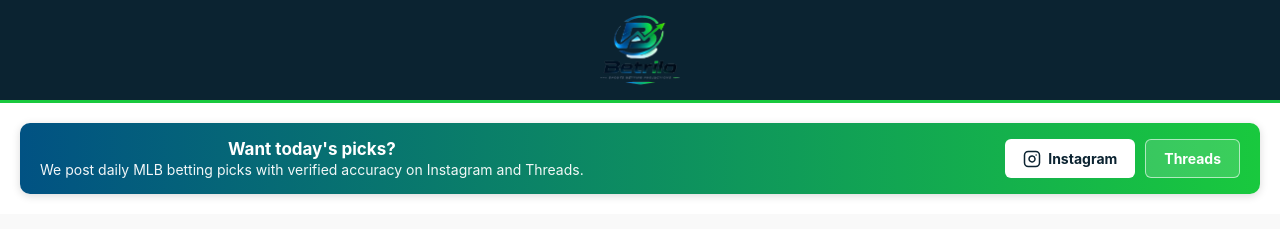
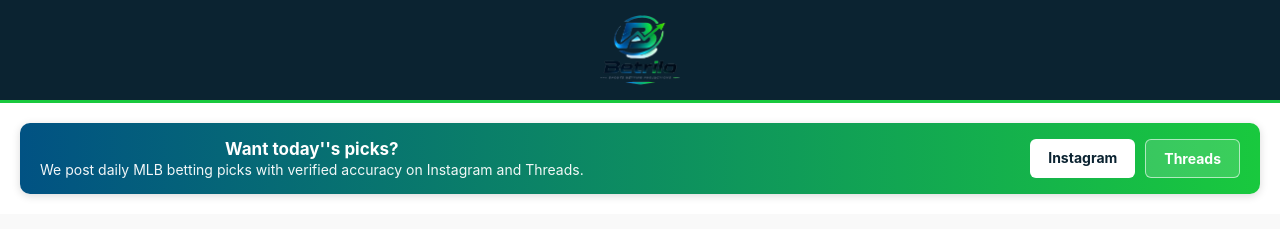
Before and after one commit to betrilopicks-ops/betrilo-analytics, a React (Create React App) app: page / in a window 1280 px wide. Shown: the top 229 px of the page. Built offline with nearby package versions, Linux system fonts and the light colour scheme.

Commit message:
Remove lucide-react icons, use text labels

```diff
--- a/src/components/Footer.jsx
+++ b/src/components/Footer.jsx
@@ -1,36 +1,15 @@
 import React from 'react';
-import { Instagram } from 'lucide-react';
 import { colors } from '../theme';
 
 export default function Footer() {
-  const linkStyle = {
-    color: colors.textMuted,
-    display: 'inline-flex',
-    alignItems: 'center',
-    gap: '6px',
-    textDecoration: 'none',
-  };
-
+  const linkStyle = { color: colors.textMuted, textDecoration: 'none' };
   return (
-    <footer style={{
-      background: colors.navy,
-      color: colors.textMuted,
-      padding: '24px',
-      marginTop: '40px',
-      textAlign: 'center',
-      fontSize: '14px',
-    }}>
+    <footer style={{ background: colors.navy, color: colors.textMuted, padding: '24px', marginTop: '40px', textAlign: 'center', fontSize: '14px' }}>
       <div style={{ display: 'flex', gap: '24px', justifyContent: 'center', marginBottom: '12px', flexWrap: 'wrap' }}>
-        <a href="https://www.instagram.com/betrilopicks/" target="_blank" rel="noopener noreferrer" style={linkStyle}>
-          <Instagram size={18} /> @betrilopicks
-        </a>
-        <a href="https://www.threads.com/@betrilopicks" target="_blank" rel="noopener noreferrer" style={linkStyle}>
-          @betrilopicks on Threads
-        </a>
+        <a href="https://www.instagram.com/betrilopicks/" target="_blank" rel="noopener noreferrer" style={linkStyle}>Instagram: @betrilopicks</a>
+        <a href="https://www.threads.com/@betrilopicks" target="_blank" rel="noopener noreferrer" style={linkStyle}>Threads: @betrilopicks</a>
       </div>
-      <div style={{ color: '#5a7184' }}>
-        © {new Date().getFullYear()} Betrilo · Sports Betting Projections
-      </div>
+      <div style={{ color: '#5a7184' }}>(c) 2026 Betrilo - Sports Betting Projections</div>
     </footer>
   );
 }
--- a/src/components/PicksCTA.jsx
+++ b/src/components/PicksCTA.jsx
@@ -1,17 +1,16 @@
 import React from 'react';
-import { Instagram } from 'lucide-react';
 import { colors } from '../theme';
 
 export default function PicksCTA() {
   return (
     <div style={{ background: `linear-gradient(90deg, ${colors.blue} 0%, ${colors.green} 100%)`, borderRadius: '10px', padding: '16px 20px', margin: '20px', display: 'flex', alignItems: 'center', justifyContent: 'space-between', flexWrap: 'wrap', gap: '12px', boxShadow: '0 2px 8px rgba(0,0,0,0.15)' }}>
       <div style={{ color: '#fff' }}>
-        <div style={{ fontSize: '17px', fontWeight: 'bold', marginBottom: '2px' }}>Want today's picks?</div>
+        <div style={{ fontSize: '17px', fontWeight: 'bold', marginBottom: '2px' }}>Want today''s picks?</div>
         <div style={{ fontSize: '14px', opacity: 0.95 }}>We post daily MLB betting picks with verified accuracy on Instagram and Threads.</div>
       </div>
       <div style={{ display: 'flex', gap: '10px', flexWrap: 'wrap' }}>
-        <a href="https://www.instagram.com/betrilopicks/" target="_blank" rel="noopener noreferrer" style={{ background: '#fff', color: colors.navy, padding: '10px 18px', borderRadius: '6px', fontWeight: 'bold', textDecoration: 'none', display: 'inline-flex', alignItems: 'center', gap: '7px', fontSize: '14px' }}>
-          <Instagram size={18} /> Instagram
+        <a href="https://www.instagram.com/betrilopicks/" target="_blank" rel="noopener noreferrer" style={{ background: '#fff', color: colors.navy, padding: '10px 18px', borderRadius: '6px', fontWeight: 'bold', textDecoration: 'none', fontSize: '14px' }}>
+          Instagram
         </a>
         <a href="https://www.threads.com/@betrilopicks" target="_blank" rel="noopener noreferrer" style={{ background: 'rgba(255,255,255,0.15)', color: '#fff', border: '1px solid rgba(255,255,255,0.6)', padding: '10px 18px', borderRadius: '6px', fontWeight: 'bold', textDecoration: 'none', fontSize: '14px' }}>
           Threads
```
